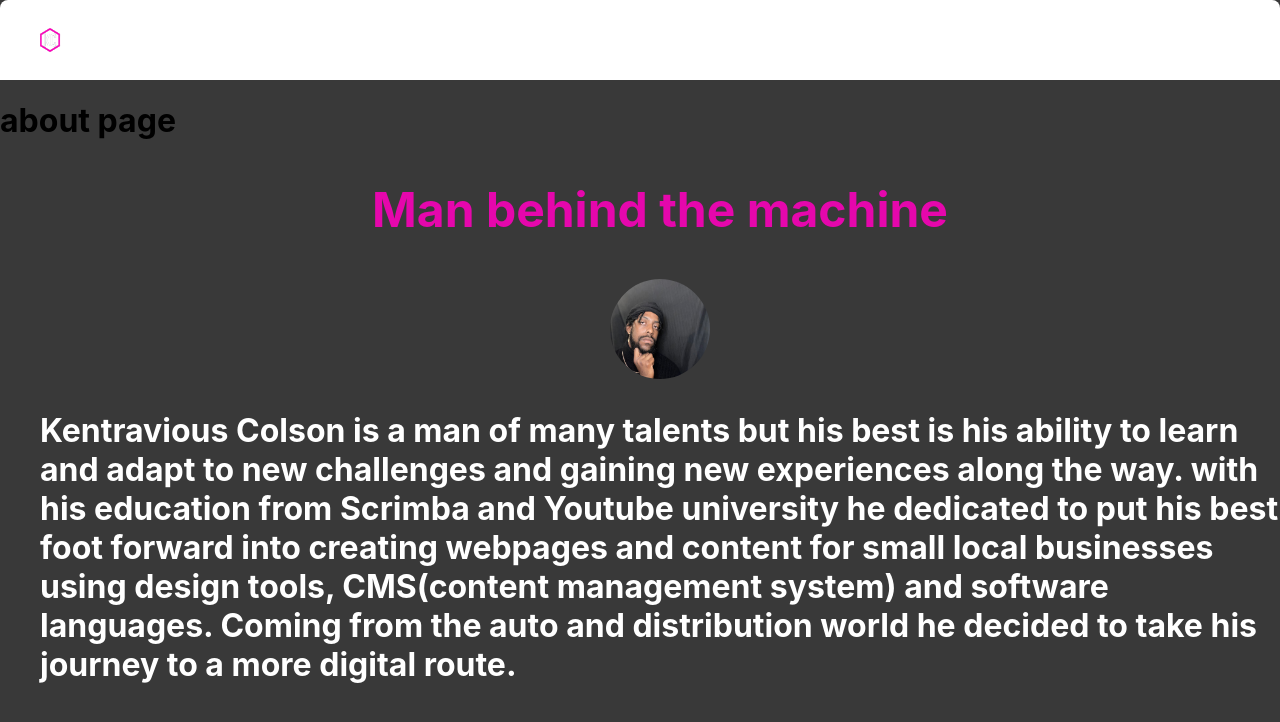
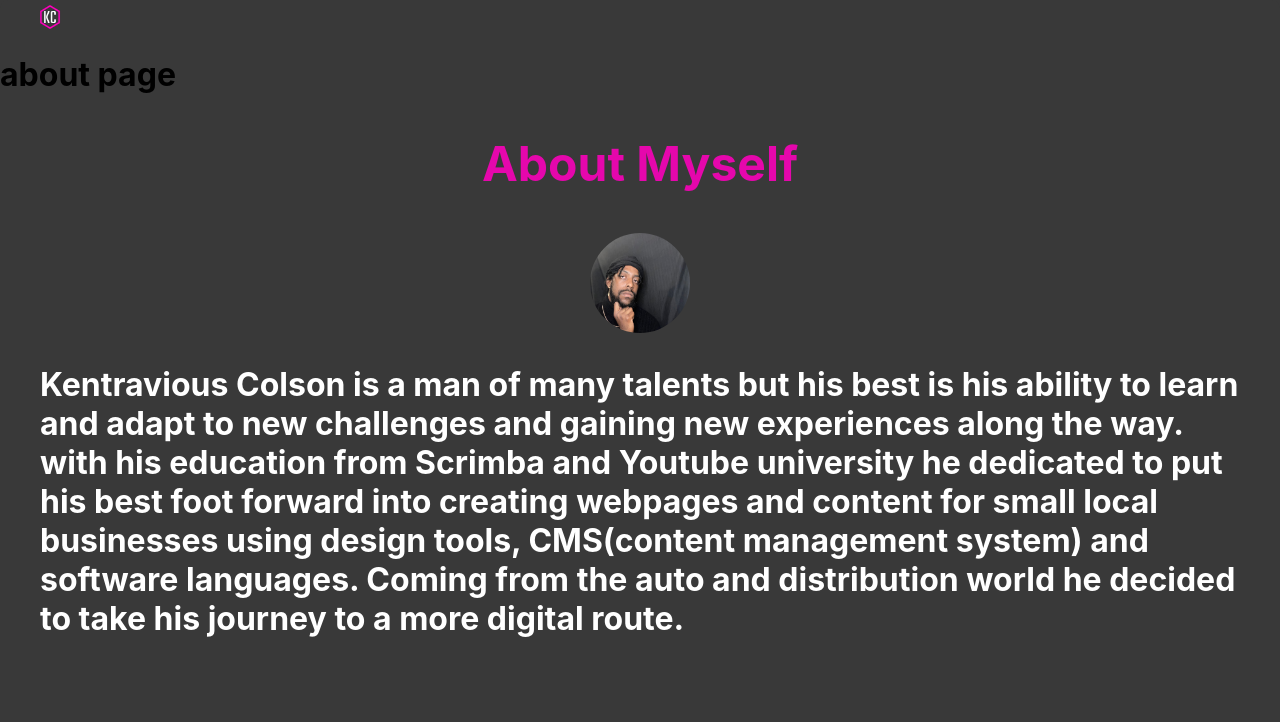
Before and after one commit to KenTra222/Portfolio, a Next.js app in the folder portfolio/: page /about in a window 1280 px wide. Shown: the top 722 px of the page. Built offline with nearby package versions, Linux system fonts and the light colour scheme.

Commit message:
modified files

```diff
--- a/portfolio/Components/Bio/Bio.module.scss
+++ b/portfolio/Components/Bio/Bio.module.scss
@@ -4,6 +4,7 @@
    justify-content: space-evenly;
    align-items: center;
    padding-left: 1.25em;
+   padding-right: 1.25em;
    color: #fff;
 }
 
@@ -15,4 +16,6 @@
 
 .bioHeading{
    color: #E507AC;
+   width: 100%;
+   text-align: center;
 }
--- a/portfolio/Components/Bio/bio.js
+++ b/portfolio/Components/Bio/bio.js
@@ -3,7 +3,7 @@ import styles from './Bio.module.scss'
 function BioDetails(){
     return(
         <div className={styles.bioSection}>
-            <h2 className={styles.bioHeading}>Man behind the machine</h2>
+            <h2 className={styles.bioHeading}>About Myself</h2>
             <img className={styles.bioImage} src='/sp-seriouspose1.jpg' alt=''/>
             <p>
             <span>Kentravious Colson </span>
--- a/portfolio/Components/Header/Header.js
+++ b/portfolio/Components/Header/Header.js
@@ -1,13 +1,37 @@
-import React from 'react'
+import {useState} from 'react'
 import Link from 'next/link'
 //styles for the Header
 import styles from './Header.module.scss'
 
 const Header = () => {
+  //hambburger logic
+  const [burger_class, setBurgerClass] = useState("burger_bar unclicked")
+  const [menu_class, setMenuClass] = useState("menu hidden")
+  const [isMenuClicked, setIsMenuClicked] = useState(false)
+
+  //toggles menu
+  const updateMenu = () => {
+      if(isMenuClicked){
+        setBurgerClass('burger_bar clicked')
+        setMenuClass('menu visible')
+      }
+      else {
+        setBurgerClass('burger_bar hidden')
+        setMenuClass('menu hidden')
+      }
+  }
+
   return (
     <header className={styles.header}>
       <img src='/Logo2-removebg.png' alt='' className={styles.Logo}/>
-     {/* <nav className={styles.navbar}>
+
+      <div className='burger_menu'>
+        <div className={'burger_class'}></div>
+        <div className={'burger_class'}></div>
+        <div className={'burger_class'}></div>
+      </div>
+
+      <nav className={styles.menu }>
         <Link href='/homePage' >
          <a className={styles.link}>Home</a>
         </Link>
@@ -20,7 +44,7 @@ const Header = () => {
         <Link href='/contact'>
         <a className={styles.link}>Contact</a>
         </Link>
-  </nav>*/}
+     </nav>
     </header>
   )
 }
--- a/portfolio/Components/Header/Header.module.scss
+++ b/portfolio/Components/Header/Header.module.scss
@@ -1,7 +1,7 @@
 .header{
     width: 100%;
-    height: auto;
-    background: white;
+    height: 2.10em;
+    background:  #393939;
     display: flex;
     flex-direction: row;
     justify-content: space-between;
@@ -18,12 +18,20 @@
 
 }
 
-.navbar{
+.menu{
+    width: 100%;
+    height: 100vh;
+    z-index: -1;
     display: flex;
     flex-direction: column;
     justify-content: space-evenly;
     align-items: center;
+    background-color: aquamarine;
 
+}
+
+.hidden{
+    display: none;
 }
 
 .link{
```
Also changed, not shown: portfolio/pages/homePage.js (+8 -9 lines), portfolio/styles/Homepage.module.scss (+17 -0 lines).
